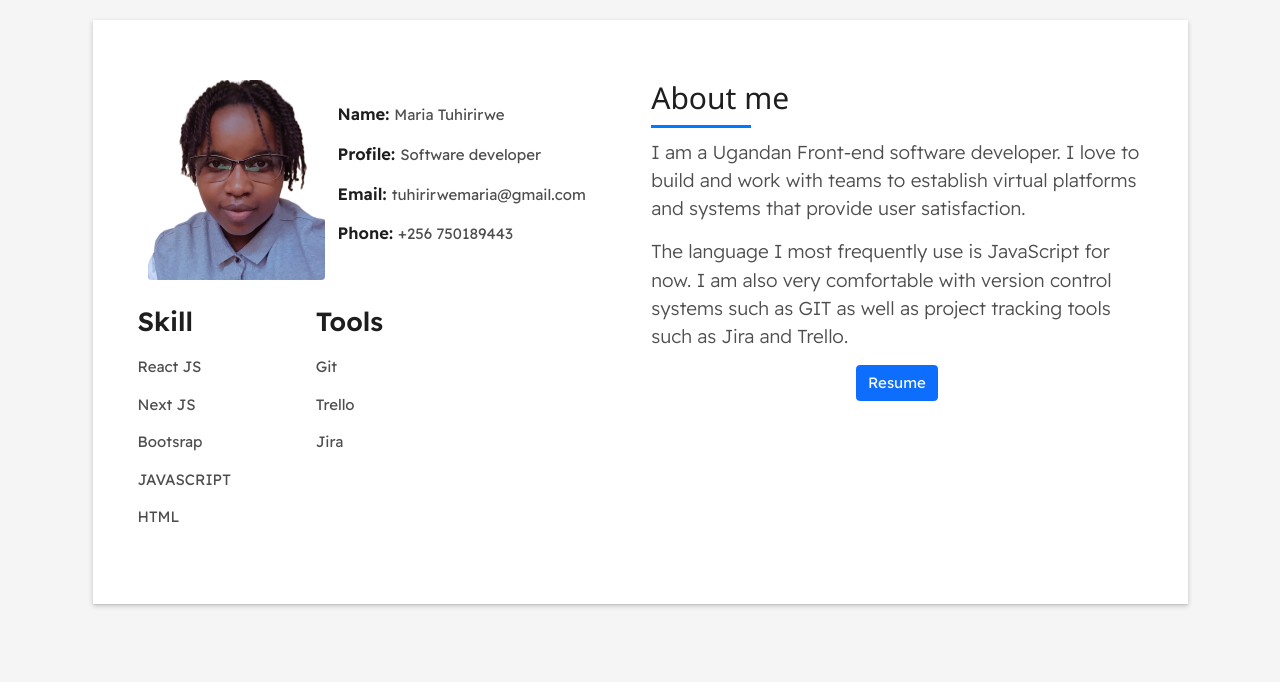
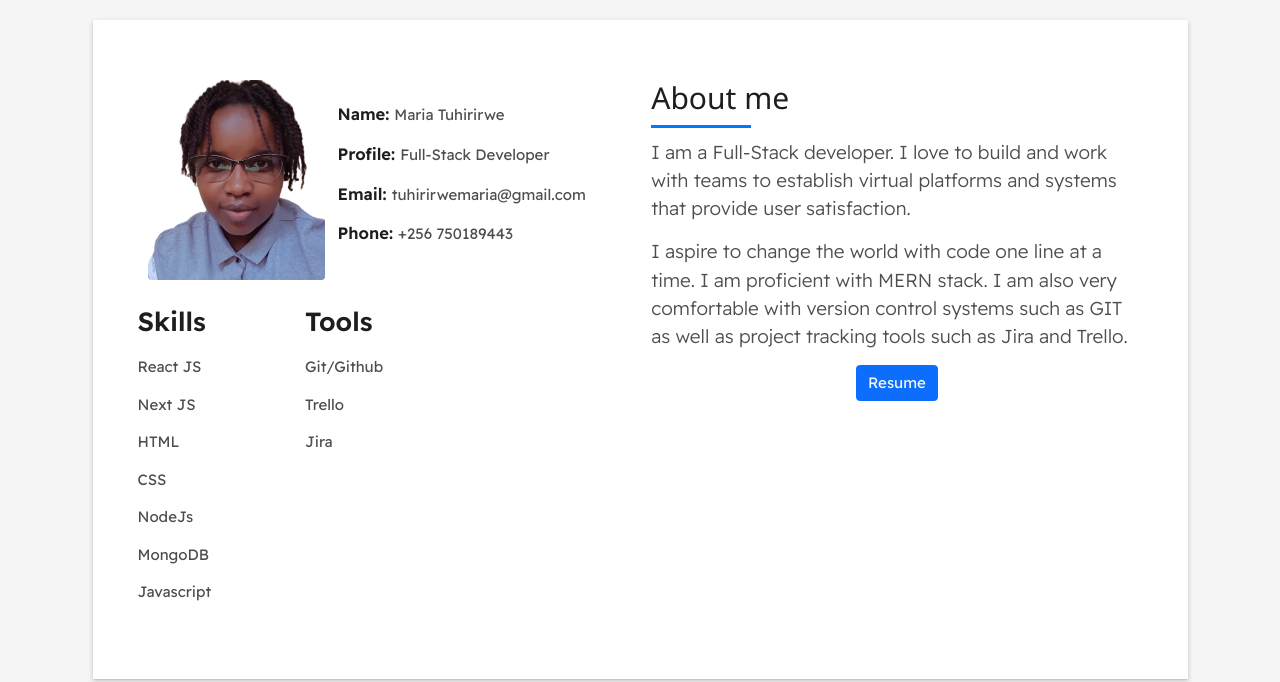
Before and after one commit to Tuhirirwe-Maria/Maria-offical, a Next.js app: page / in a window 1280 px wide. Shown: the part 920-1602 px from the top of the page. Built offline with nearby package versions, Linux system fonts and the light colour scheme.

Commit message:
Update About.js
change skills and about me section

```diff
--- a/Components/About.js
+++ b/Components/About.js
@@ -32,7 +32,7 @@ export const About = () => {
                       </p>
                       <p>
                         <span className="title-s">Profile: </span>{" "}
-                        <span>Software developer</span>
+                        <span>Full-Stack Developer</span>
                       </p>
                       <p>
                         <span className="title-s">Email: </span>{" "}
@@ -47,17 +47,20 @@ export const About = () => {
                 </div>
                 <div className="skill-mf d-flex justify-content-between w-50 pt-4">
                   <div className=''>
-                  <p className="title-s fs-3 ">Skill</p>
+                  <p className="title-s fs-3 ">Skills</p>
                   <p>React JS</p>
                   <p>Next JS</p>
-                  <p>Bootsrap</p>
-                  <p>JAVASCRIPT</p>
                   <p>HTML</p>
+                  <p>CSS</p>
+                  <p>NodeJs</p>
+                  <p>MongoDB</p>
+                  <p>Javascript</p>
+
 
                   </div>
                   <div className=''>
                   <p className="title-s fs-3 ">Tools</p>
-                  <p>Git</p>
+                  <p>Git/Github</p>
                   <p>Trello</p>
                   <p>Jira</p>
                   </div>
@@ -69,11 +72,11 @@ export const About = () => {
                     <h5 className="title-left">About me</h5>
                   </div>
                   <p className="lead pt-3">
-                  I am a Ugandan Front-end software developer. I love to build and work with teams to
+                  I am a Full-Stack developer. I love to build and work with teams to
                   establish virtual platforms and systems that provide user satisfaction.
                   </p>
                   <p className="lead">
-                  The language I most frequently use is JavaScript for now.
+                  I aspire to change the world with code one line at a time. I am proficient with MERN stack.
                   I am also very comfortable with version control systems such as GIT as well
                   as project tracking tools such as Jira and Trello.
                    </p>
```
